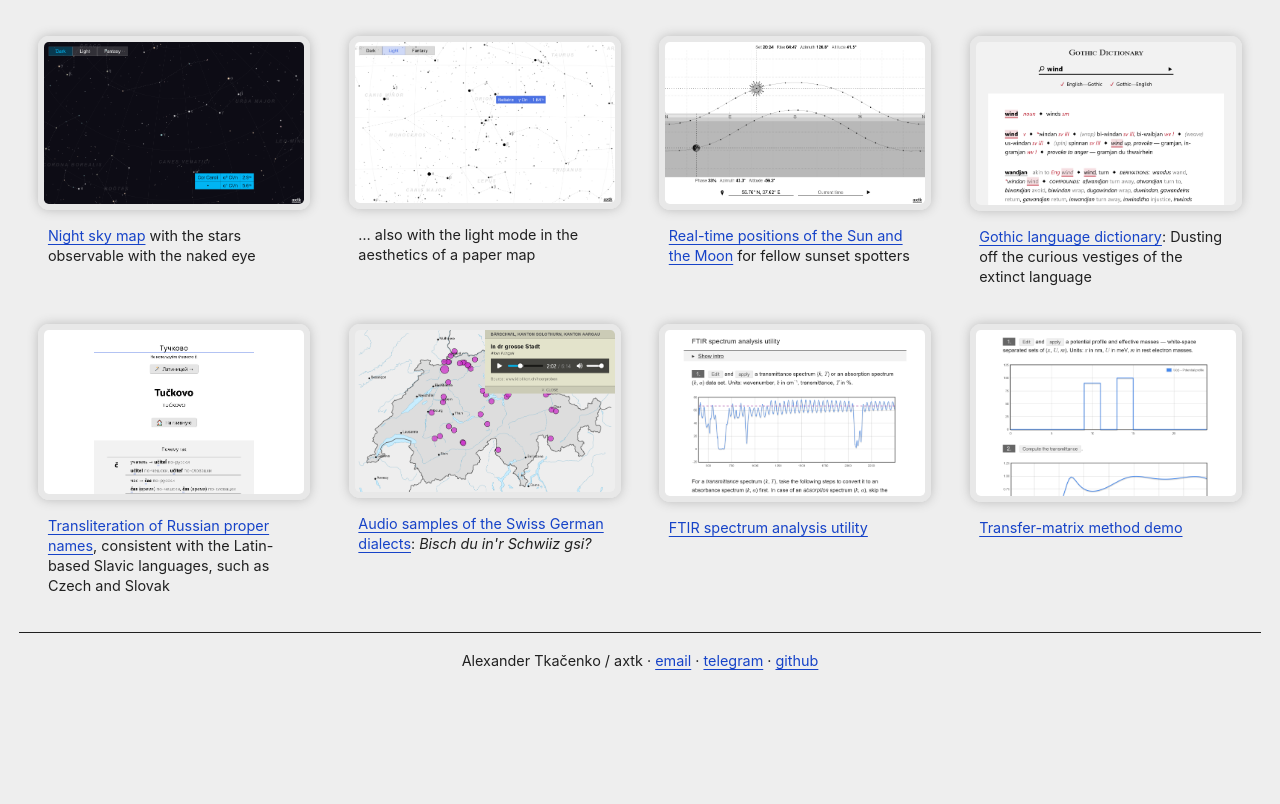
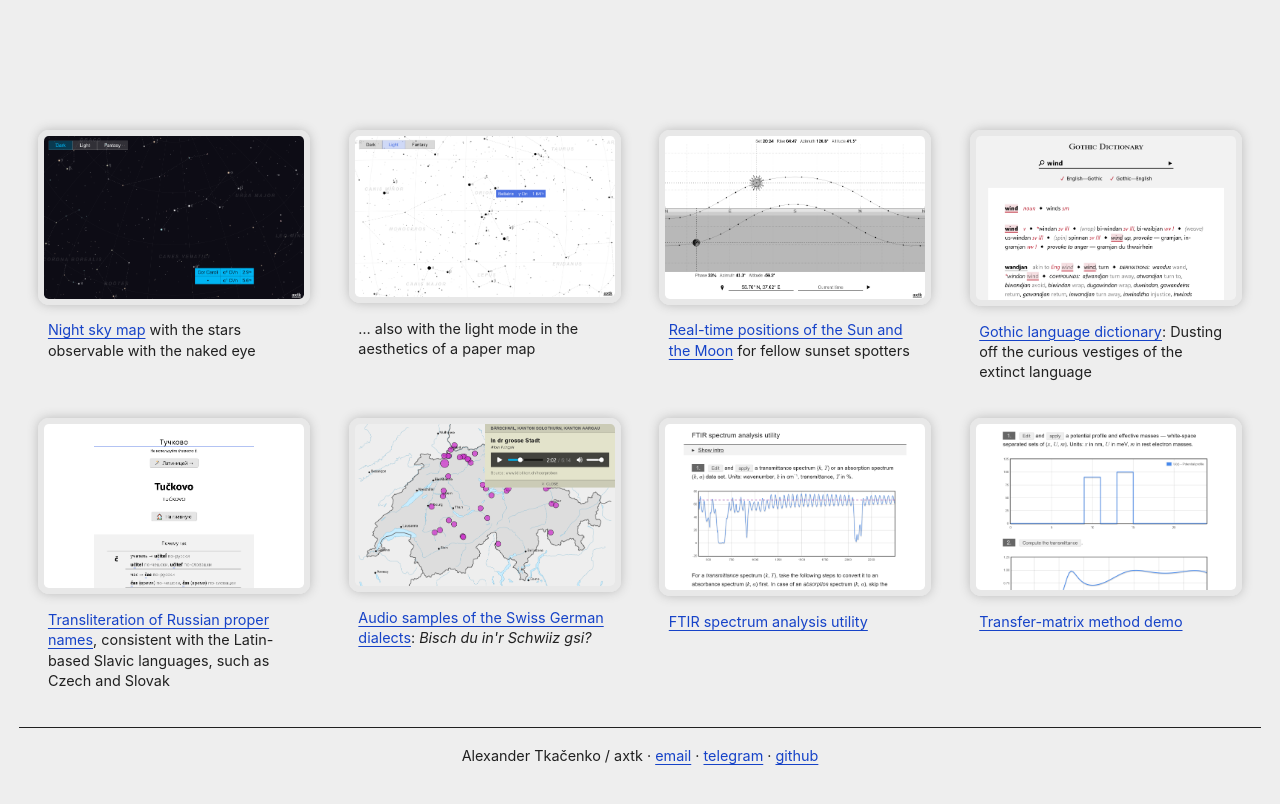
Before and after one commit to axtk/axtk.github.io, a Jekyll site: the page index.html, which Jekyll copies as it is, in a window 1280 px wide. Shown: the top 804 px of the page. Built offline with Jekyll 4.4.1, drawn with Linux system fonts in a browser that asks for light colours.

Commit message:
update index layout styles

```diff
--- a/assets/index.css
+++ b/assets/index.css
@@ -67,6 +67,10 @@ li + li {
   margin-top: 0.5em;
 }
 .layout {
+  min-height: 100vh;
+  display: flex;
+  flex-direction: column;
+  justify-content: center;
   max-width: calc(4.5 * var(--box-size));
   margin: 0 auto;
   box-sizing: border-box;
@@ -249,6 +253,9 @@ strong::before {
 
     font-size: 100%;
   }
+  .layout {
+    display: block;
+  }
   main {
     padding: 0;
   }
```
